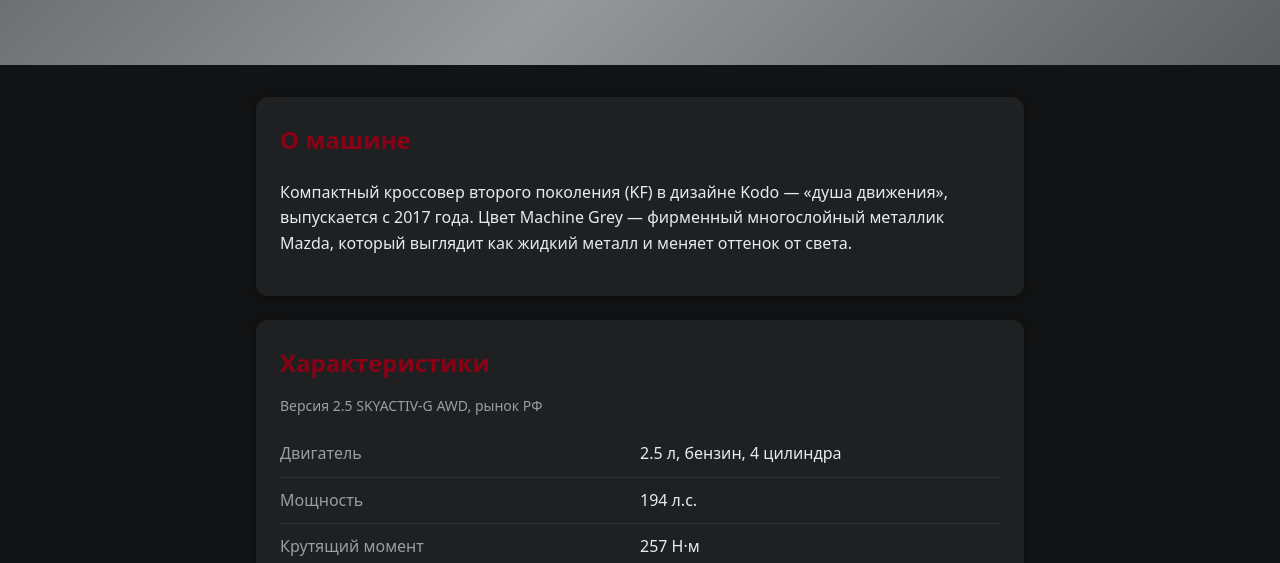
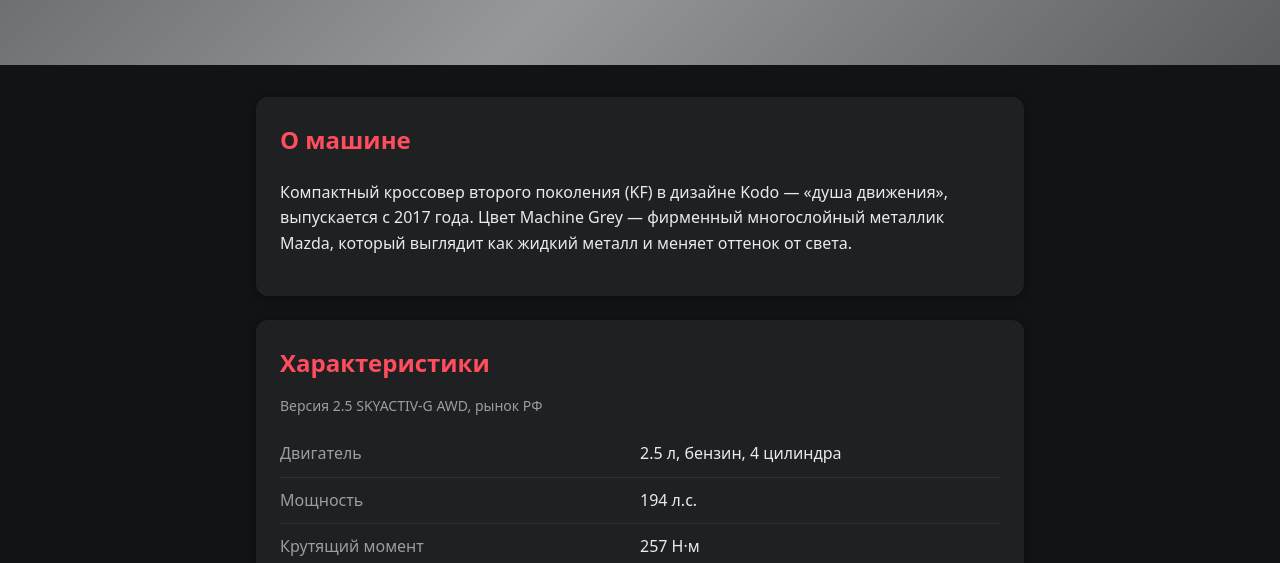
Before and after one commit to jenlvov/mazda-cx5, a plain HTML site: page index.html in a window 1280 px wide. Shown: the part 237-800 px from the top of the page. Drawn offline with Linux system fonts and the dark colour scheme.

Commit message:
Lighten accent for dark theme

```diff
--- a/styles.css
+++ b/styles.css
@@ -14,7 +14,7 @@
     --bg: #121314;
     --text: #e8eaec;
     --card: #1e2022;
-    --accent: #8a0015;
+    --accent: #ff4d5e;
     --border: #2e3134;
     --muted: #9a9ea2;
   }
```
